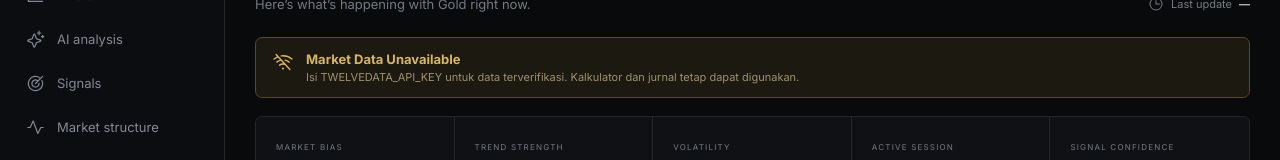
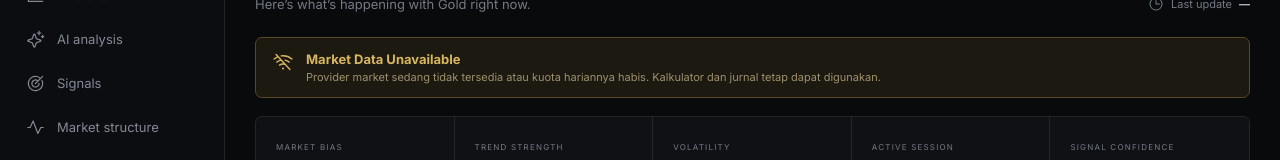
Before and after one commit to lelxzyy/tradefront, a Next.js app: page / in a window 1280 px wide. Shown: the part 164-324 px from the top of the page. Built offline with nearby package versions, Linux system fonts and the light colour scheme; no server answers.

Commit message:
Update market data unavailable message for clarity

```diff
--- a/app/page.tsx
+++ b/app/page.tsx
@@ -264,8 +264,8 @@ function Overview({
           <div>
             <b>Market Data Unavailable</b>
             <span>
-              Isi TWELVEDATA_API_KEY untuk data terverifikasi. Kalkulator dan
-              jurnal tetap dapat digunakan.
+              Provider market sedang tidak tersedia atau kuota hariannya habis.
+              Kalkulator dan jurnal tetap dapat digunakan.
             </span>
           </div>
         </div>
```
